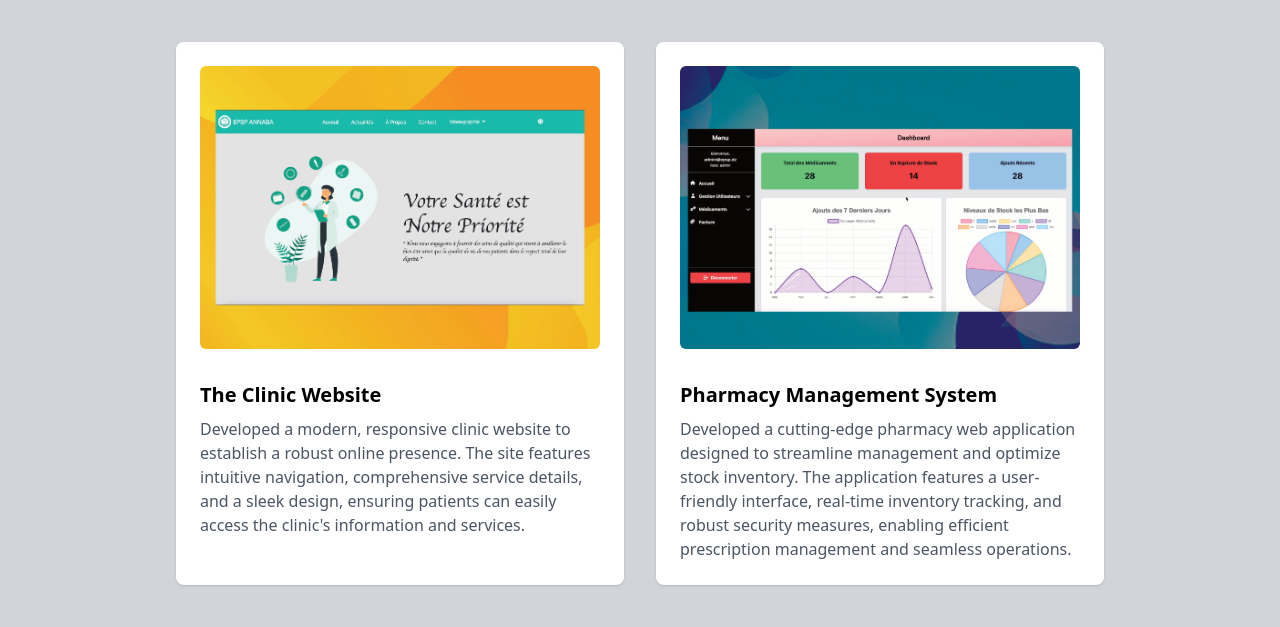
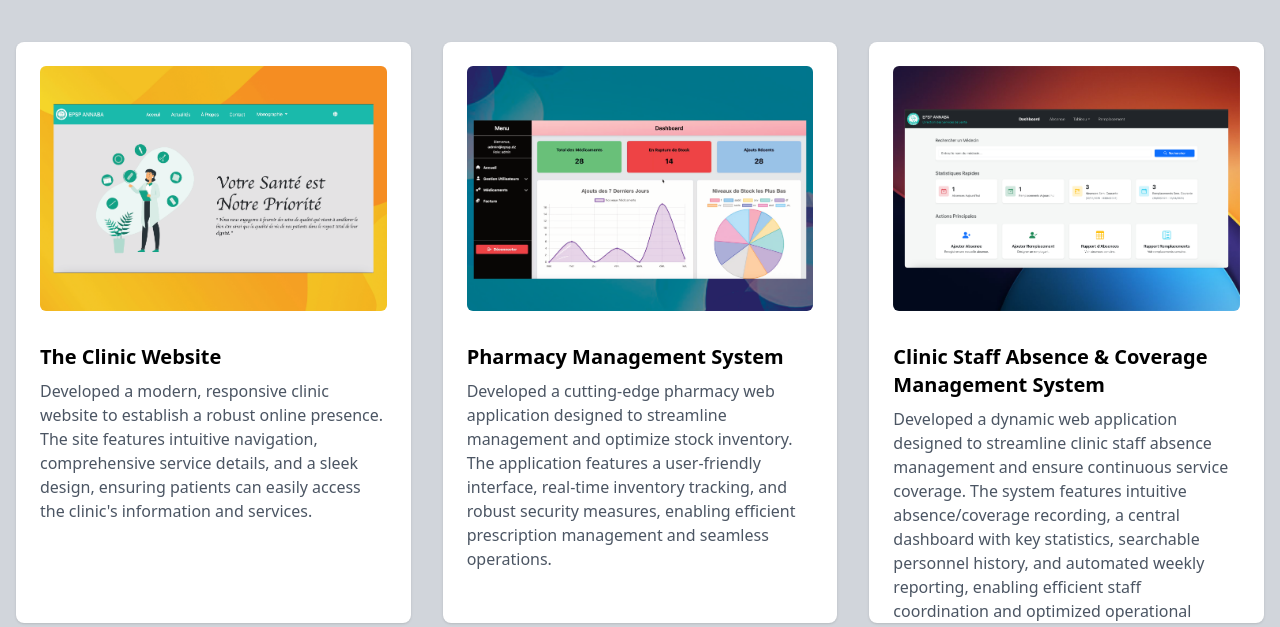
Before and after one commit to aimen-chaouli/portfolio-website, a website: page projects.html in a window 1280 px wide. Shown: the part 166-793 px from the top of the page. Drawn offline with nearby package versions, Linux system fonts and the light colour scheme.

Commit message:
Clinic Staff Absence & Coverage Management System

```diff
--- a/projects.html
+++ b/projects.html
@@ -56,42 +56,71 @@
     <!-- Projects Section -->
     <section class="max-w-7xl mx-auto px-4 py-16">
       <h2 class="text-4xl font-bold text-center mb-12">My Latest Projects</h2>
-      <div class="flex flex-wrap justify-center gap-8">
-        <!-- Project Card 1 -->
+      <div class="flex flex-col md:flex-row justify-center items-stretch gap-8">
         <div
-          class="bg-white rounded-lg shadow hover:shadow-lg transition-shadow duration-200 p-6 max-w-md w-full md:w-auto">
+          class="bg-white rounded-lg shadow hover:shadow-lg transition-shadow duration-200 p-6 max-w-md w-full md:w-1/3 flex flex-col">
+          <div class="h-64 overflow-hidden mb-8">
             <img
               src="img/Website.png"
               alt="The Clinic Website"
-            class="rounded-md mb-8 w-full h-auto" />
+              class="rounded-md w-full h-full object-cover" />
+          </div>
           <h3 class="text-xl font-semibold mb-2">The Clinic Website</h3>
+          <div class="h-48 overflow-auto">
             <p class="text-gray-600">
-            Developed a modern, responsive clinic website to establish a robust
-            online presence. The site features intuitive navigation,
-            comprehensive service details, and a sleek design, ensuring patients
-            can easily access the clinic's information and services.
+              Developed a modern, responsive clinic website to establish a
+              robust online presence. The site features intuitive navigation,
+              comprehensive service details, and a sleek design, ensuring
+              patients can easily access the clinic's information and services.
             </p>
           </div>
-        <!-- Project Card 2 -->
+        </div>
+
         <div
-          class="bg-white rounded-lg shadow hover:shadow-lg transition-shadow duration-200 p-6 max-w-md w-full md:w-auto">
+          class="bg-white rounded-lg shadow hover:shadow-lg transition-shadow duration-200 p-6 max-w-md w-full md:w-1/3 flex flex-col">
+          <div class="h-64 overflow-hidden mb-8">
             <img
               src="img/Pharmacy.png"
               alt="Pharmacy Management System"
-            class="rounded-md mb-8 w-full h-auto" />
+              class="rounded-md w-full h-full object-cover" />
+          </div>
           <h3 class="text-xl font-semibold mb-2">Pharmacy Management System</h3>
+          <div class="h-48 overflow-auto">
             <p class="text-gray-600">
               Developed a cutting-edge pharmacy web application designed to
-            streamline management and optimize stock inventory. The application
-            features a user-friendly interface, real-time inventory tracking,
-            and robust security measures, enabling efficient prescription
-            management and seamless operations.
+              streamline management and optimize stock inventory. The
+              application features a user-friendly interface, real-time
+              inventory tracking, and robust security measures, enabling
+              efficient prescription management and seamless operations.
             </p>
+          </div>
+        </div>
+
+        <div
+          class="bg-white rounded-lg shadow hover:shadow-lg transition-shadow duration-200 p-6 max-w-md w-full md:w-1/3 flex flex-col">
+          <div class="h-64 overflow-hidden mb-8">
+            <img
+              src="img/absenceDSS.png"
+              alt="Pharmacy Management System"
+              class="rounded-md w-full h-full object-cover" />
+          </div>
+          <h3 class="text-xl font-semibold mb-2">
+            Clinic Staff Absence & Coverage Management System
+          </h3>
+          <div class="h-48 overflow-auto">
+            <p class="text-gray-600">
+              Developed a dynamic web application designed to streamline clinic
+              staff absence management and ensure continuous service coverage.
+              The system features intuitive absence/coverage recording, a
+              central dashboard with key statistics, searchable personnel
+              history, and automated weekly reporting, enabling efficient staff
+              coordination and optimized operational continuity.
+            </p>
+          </div>
         </div>
       </div>
     </section>
 
-    <!-- Technologies Section -->
     <!-- Technologies Section -->
     <section>
       <h2 class="text-4xl font-bold text-center mb-12 mt-12">
```
Also changed, not shown: img/absenceDSS.png (added). Lines whose indentation alone changed are shown as unchanged.
